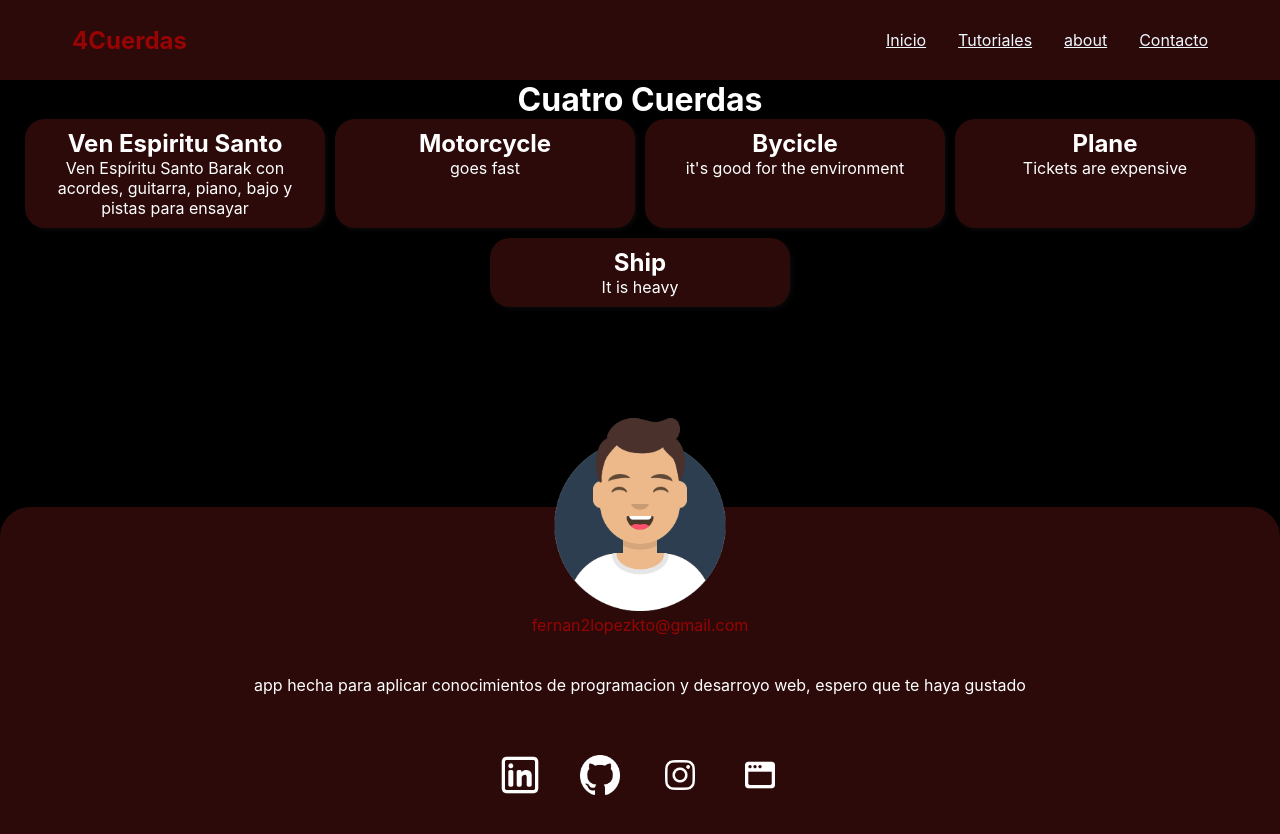
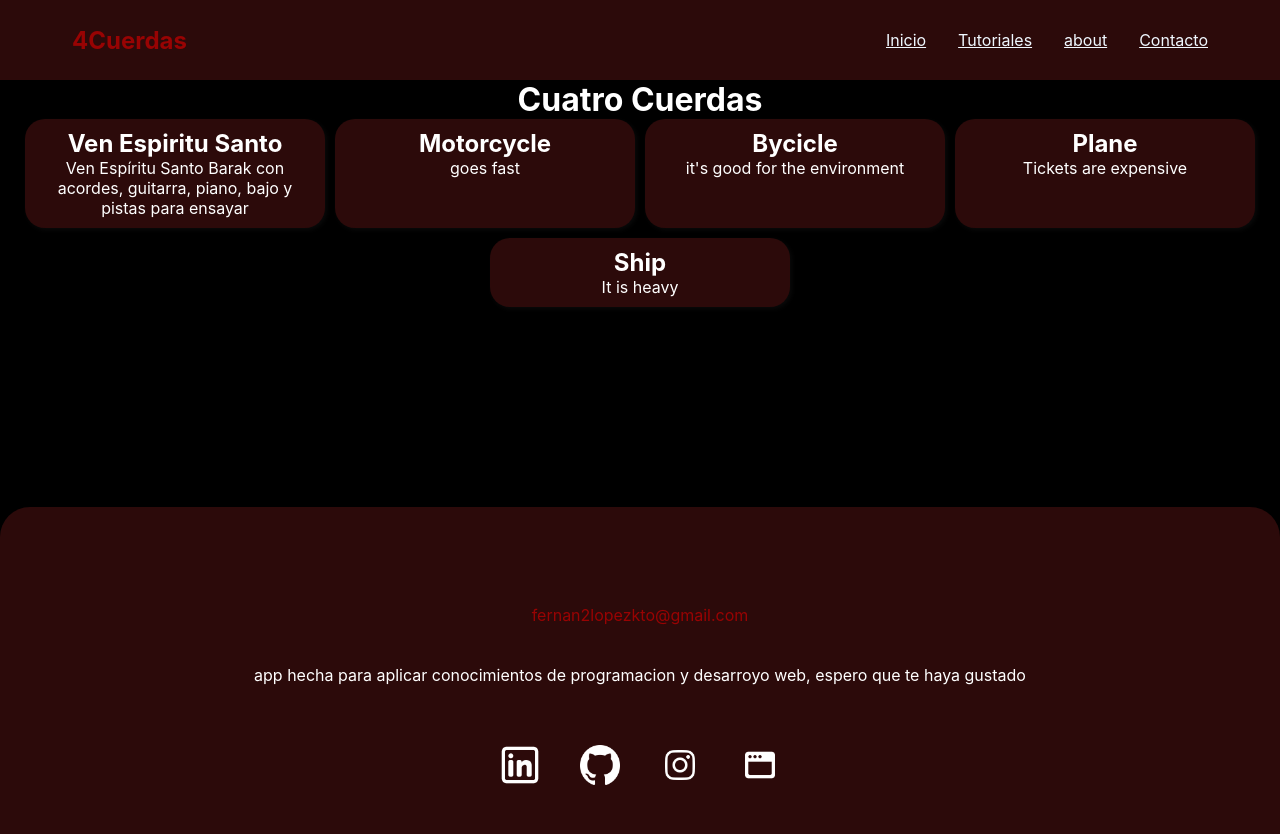
Before and after one commit to fernan2lopezkto/cuatro-cuerdas, a React (Vite) app: page /cuatro-cuerdas/tutoriales in a window 1280 px wide. Shown: the top 834 px of the page. Built offline with nearby package versions, Linux system fonts and the light colour scheme.

Commit message:
Update Footer.jsx

```diff
--- a/src/components/Footer.jsx
+++ b/src/components/Footer.jsx
@@ -1,5 +1,4 @@
 import "./Footer.css";
-import avatar from "../assets/images/avataaars.png";
 import link from "../assets/images/linkedin.png";
 import git from "../assets/images/github.png";
 import insta from "../assets/images/instagram.png";
@@ -9,7 +8,7 @@
   return (
     <div className="footer-container" id="footer">
       <div>
-        <img src={avatar} alt="" className="footer-avatar" />
+
         <p className="footer-mail">fernan2lopezkto@gmail.com</p>
         <p className="footer-description">
           app hecha para aplicar conocimientos de programacion y desarroyo web,
```
